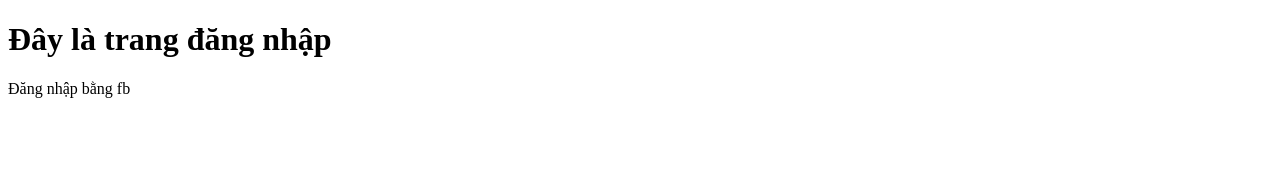
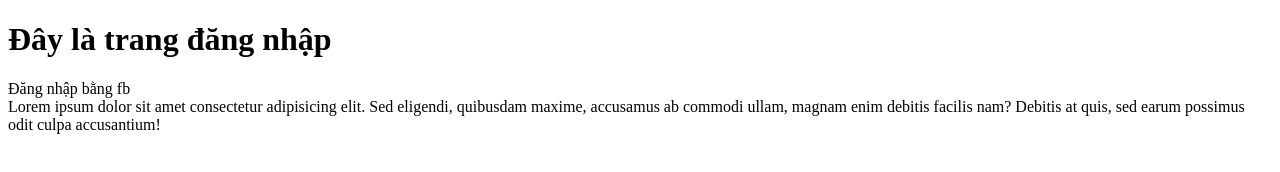
Before and after one commit to phamvu65/khoa-t8-bai-13, a plain HTML site: page login.html in a window 1280 px wide. Drawn offline with Linux system fonts and the light colour scheme.

Commit message:
Update page home

```diff
--- a/login.html
+++ b/login.html
@@ -1,12 +1,17 @@
 <!DOCTYPE html>
 <html lang="en">
+
 <head>
     <meta charset="UTF-8">
     <meta name="viewport" content="width=device-width, initial-scale=1.0">
     <title>Document</title>
 </head>
+
 <body>
     <h1>Đây là trang đăng nhập</h1>
     <div>Đăng nhập bằng fb</div>
+    <div>Lorem ipsum dolor sit amet consectetur adipisicing elit. Sed eligendi, quibusdam maxime, accusamus ab commodi
+        ullam, magnam enim debitis facilis nam? Debitis at quis, sed earum possimus odit culpa accusantium!</div>
 </body>
+
 </html>
```
